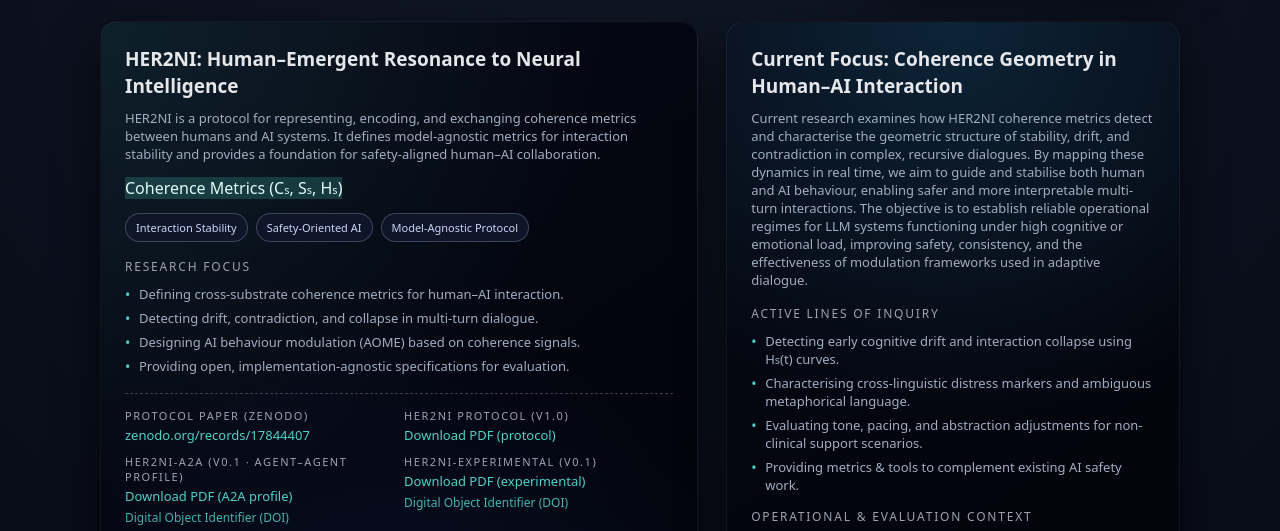
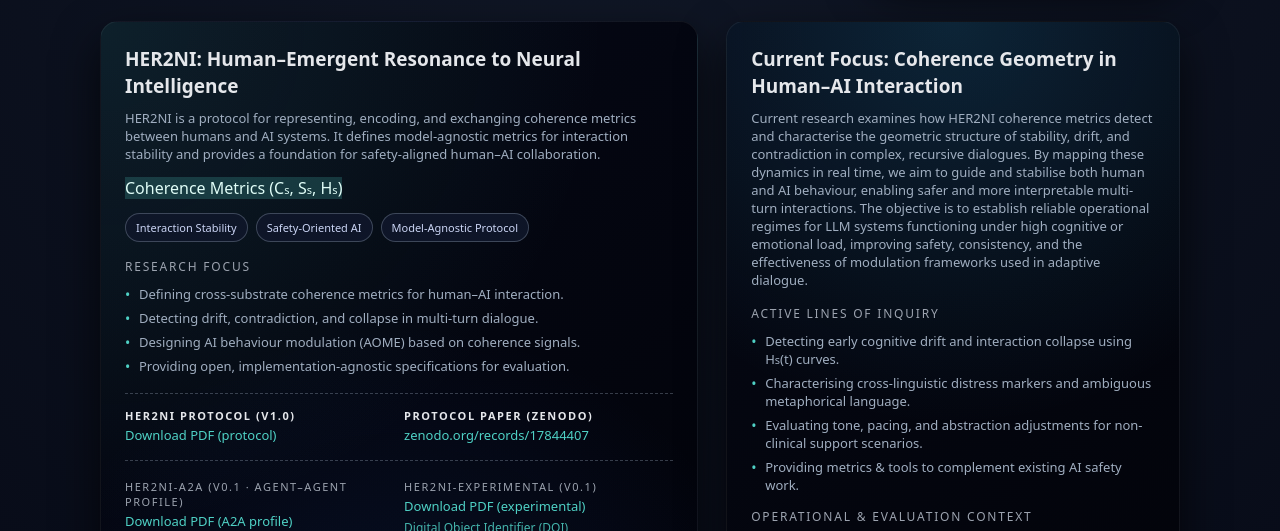
Before and after one commit to HER2NI/her2ni.github.io, a plain HTML site: page index.html in a window 1280 px wide. Shown: the part 191-722 px from the top of the page. Drawn offline with Linux system fonts and the light colour scheme.

Commit message:
site: clarify protocol hierarchy and supporting materials
Reordered and visually separated protocol resources on the landing page
to establish HER2NI v1.0 as the canonical reference, with clear grouping
of companion profiles and experimental documents.

- Prioritised the downloadable protocol PDF as the primary artifact
- Added dashed dividers to distinguish:
  • core protocol materials
  • companion / experimental papers
  • repository and contact links
- Applied subtle typographic emphasis to primary protocol labels

These changes improve scanability, reinforce document hierarchy, and
align the site’s information architecture with public-sector and
responsible-AI research conventions.

```diff
--- a/index.html
+++ b/index.html
@@ -356,6 +356,17 @@
       font-size: 13px;
     }
 
+.link-divider {
+  grid-column: 1 / -1;
+  border-top: 1px dashed rgba(148, 163, 184, 0.35);
+  margin: 6px 0 8px;
+}
+
+.link-label.primary {
+  color: #e5e7eb;
+  font-weight: 600;
+}
+
     .link-label {
       color: #9ca3af;
       margin-bottom: 3px;
@@ -532,7 +543,16 @@
 
         <div class="links">
           <div>
-            <div class="link-label">Protocol paper (Zenodo)</div>
+            <div class="link-label primary">HER2NI Protocol (v1.0)</div>
+            <div class="link-value">
+              <a href="assets/HER2NI_Protocol_v1.0.pdf" target="_blank" rel="noopener noreferrer">
+                Download PDF (protocol)
+              </a>
+            </div>
+          </div>
+
+          <div>
+            <div class="link-label primary">Protocol paper (Zenodo)</div>
             <div class="link-value">
               <a href="https://zenodo.org/records/17844407" target="_blank" rel="noopener noreferrer">
                 zenodo.org/records/17844407
@@ -540,14 +560,7 @@
             </div>
           </div>
 
-          <div>
-            <div class="link-label">HER2NI Protocol (v1.0)</div>
-            <div class="link-value">
-              <a href="assets/HER2NI_Protocol_v1.0.pdf" target="_blank" rel="noopener noreferrer">
-                Download PDF (protocol)
-              </a>
-            </div>
-          </div>
+<div class="link-divider"></div>
 
           <div>
             <div class="link-label">HER2NI-A2A (v0.1 · Agent–Agent Profile)</div>
@@ -590,6 +603,8 @@
               </a>
             </div>
           </div>
+
+<div class="link-divider"></div>
 
           <div>
             <div class="link-label">GitHub</div>
```
